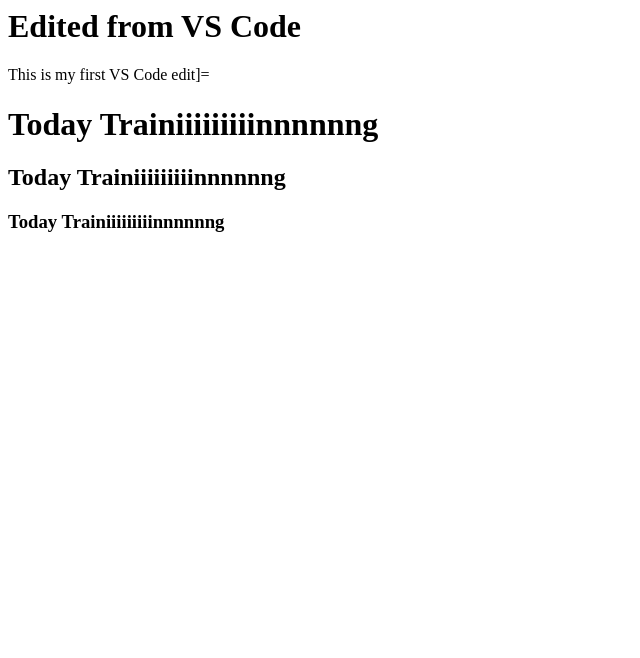
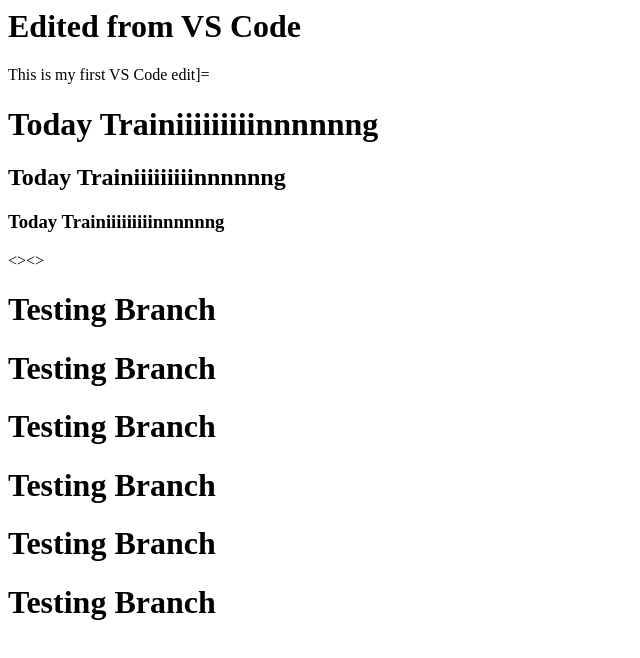
Before and after one commit to Ahmad-Murad/my-first-project, a plain HTML site: page index.html in a window 1280 px wide. Shown: the whole page, without its empty margins (0-640 px from the left). Drawn offline with Linux system fonts and the light colour scheme.

Commit message:
Testing for using branch

```diff
--- a/index.html
+++ b/index.html
@@ -3,3 +3,12 @@
 <h1>Today Trainiiiiiiiiinnnnnng</h1>
 <h2>Today Trainiiiiiiiiinnnnnng</h2>
 <h3>Today Trainiiiiiiiiinnnnnng</h3>
+<><>
+
+
+<h1>Testing Branch</h1>
+<h1>Testing Branch</h1>
+<h1>Testing Branch</h1>
+<h1>Testing Branch</h1>
+<h1>Testing Branch</h1>
+<h1>Testing Branch</h1>
```
